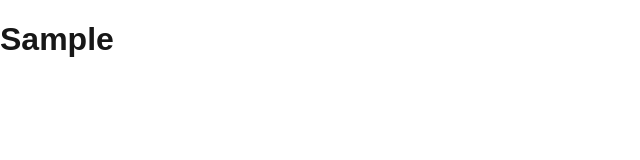
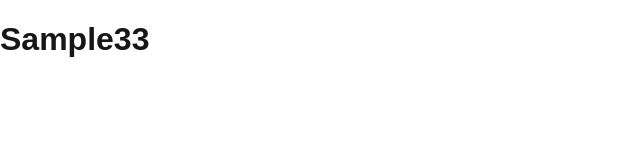
Before and after one commit to PlaymakerDev/SEM-DASHBOARD, a Next.js app: page /home in a window 1280 px wide. Shown: the top 160 px of the page, without its empty margins (0-640 px from the left). Built offline with nearby package versions, Linux system fonts and the light colour scheme; a web font is replaced by a local one.

Commit message:
fix(home): text edit

```diff
--- a/features/home/screen/index.tsx
+++ b/features/home/screen/index.tsx
@@ -8,7 +8,7 @@ const HomeScreen: React.FC<Props> = (props) => {
 	const { } = props
 
 	return (
-		<h1>Sample</h1>
+		<h1>Sample33</h1>
 	)
 }
 
```
